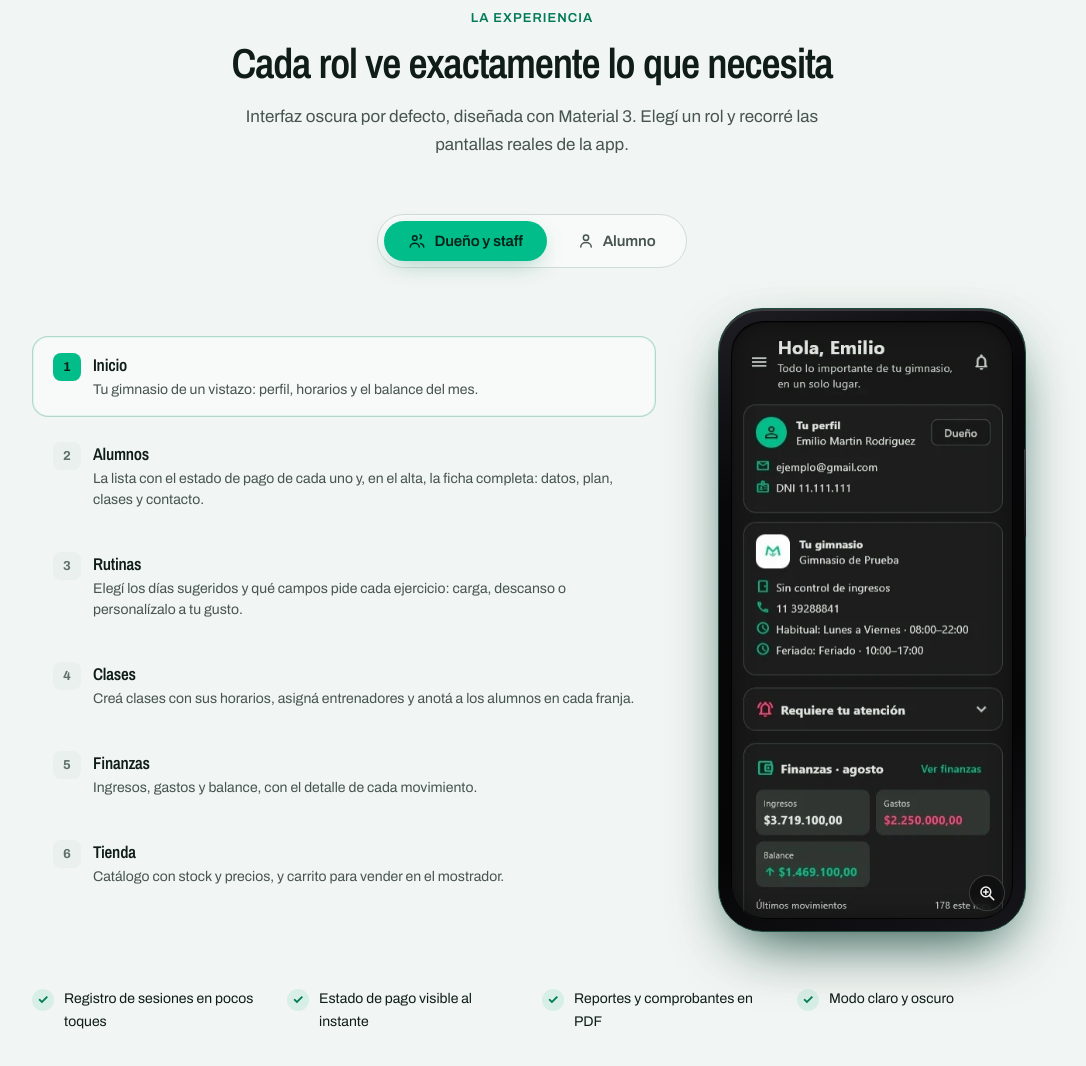
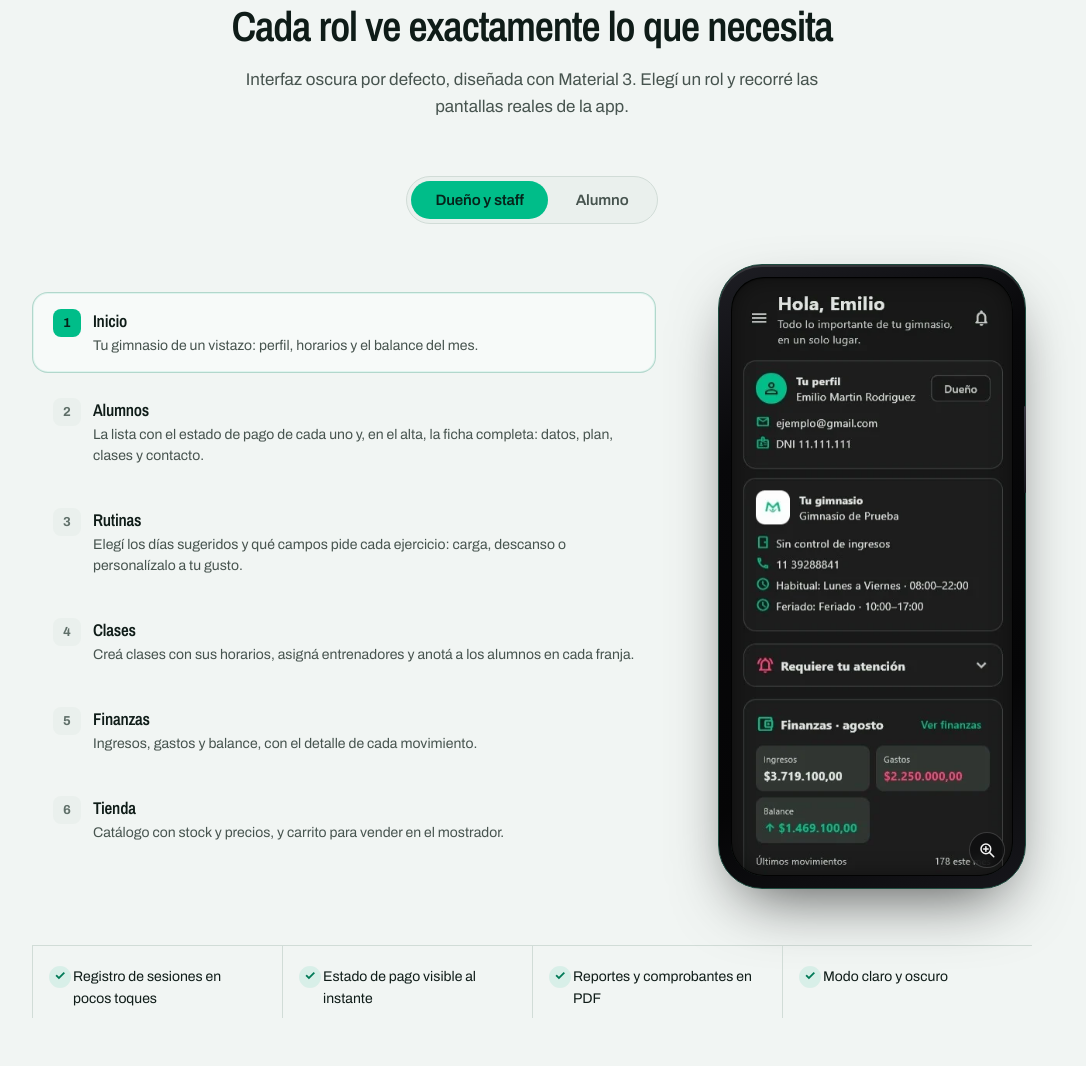
Before and after one commit to PowerEmilio/Mova_Web, a plain HTML site: page index.html in a window 1280 px wide. Shown: the part 1837-2903 px from the top of the page, without its empty margins (108-1194 px from the left). Drawn offline with nearby package versions, Linux system fonts and the light colour scheme.

Commit message:
refactor(recorrido): control segmentado y marco de telefono mas callado
El conmutador de rol pasa a pista hundida con el activo relleno y pierde
los dos iconos: los nombres ya distinguen. El marco del telefono pierde el
halo verde de marca. La fila de confirmaciones pasa a hairlines.

Co-Authored-By: Claude Opus 5 <noreply@anthropic.com>

```diff
--- a/index.html
+++ b/index.html
@@ -330,7 +330,6 @@
   <section class="section" id="showcase">
     <div class="container">
       <div class="section__head">
-        <span class="eyebrow">La experiencia</span>
         <h2>Cada rol ve exactamente lo que necesita</h2>
         <p>Interfaz oscura por defecto, diseñada con Material 3. Elegí un rol y recorré las pantallas reales de la app.</p>
       </div>
@@ -339,11 +338,9 @@
         <!-- Selector de rol -->
         <div class="tour__roles">
           <button type="button" class="tour__role" data-role="admin" aria-pressed="true">
-            <svg viewBox="0 0 24 24" fill="none" stroke="currentColor" stroke-width="2" stroke-linecap="round" stroke-linejoin="round" aria-hidden="true"><circle cx="9" cy="8" r="3"/><path d="M3 20c0-3 3-5 6-5s6 2 6 5M16 3.5a3 3 0 010 5.5M21 20c0-2.5-2-4-4-4.5"/></svg>
             Dueño y staff
           </button>
           <button type="button" class="tour__role" data-role="alumno" aria-pressed="false">
-            <svg viewBox="0 0 24 24" fill="none" stroke="currentColor" stroke-width="2" stroke-linecap="round" stroke-linejoin="round" aria-hidden="true"><circle cx="12" cy="7.5" r="3.5"/><path d="M5 20c0-3.5 3.2-6 7-6s7 2.5 7 6"/></svg>
             Alumno
           </button>
         </div>
--- a/styles.css
+++ b/styles.css
@@ -437,12 +437,11 @@
     background: linear-gradient(155deg, #1e1e24, #08080a 26%, #050506 72%, #16161b);
     border-radius: 2.75rem; padding: var(--sp-3);
     border: 1px solid var(--d-700);
-    /* Eran siete sombras y cinco no se distinguían. Quedan la elevación, el
-       halo de marca y el filo superior, que es el que da el relieve. */
+    /* El marco se calla: la captura es lo que se mira. Queda la elevación y
+       el filo superior; el halo verde de marca se va con los demás glows. */
     box-shadow:
       var(--shadow-lg),
-      var(--shadow-accent),
-      inset 0 2px 0 rgba(255, 255, 255, .14);
+      inset 0 2px 0 rgba(255, 255, 255, .12);
   }
   /* Botón lateral. En proporción, no en px: el marco ahora es fluido. */
   .phone::after {
@@ -562,10 +561,12 @@
   .tour { max-width: 62.5rem; margin-inline: auto; }
 
   /* Selector de rol */
+  /* Control segmentado: una pista hundida con el activo relleno. Sin íconos
+     adentro — "Dueño y staff" y "Alumno" ya se distinguen por su nombre. */
   .tour__roles {
-    display: flex; justify-content: center; gap: 6px;
-    background: var(--surface); border: 1px solid var(--line);
-    border-radius: var(--r-full); padding: 6px; width: fit-content; margin: 0 auto var(--sp-10);
+    display: flex; justify-content: center; gap: 4px;
+    background: var(--surface-2); border: 1px solid var(--line);
+    border-radius: var(--r-full); padding: 4px; width: fit-content; margin: 0 auto var(--sp-10);
   }
   .tour__role {
     display: inline-flex; align-items: center; gap: var(--sp-2);
@@ -579,7 +580,6 @@
   .tour__role:hover { color: var(--fg); }
   .tour__role[aria-pressed='true'] {
     background: var(--accent); color: var(--accent-fg);
-    box-shadow: var(--shadow-cta);
   }
 
   /* Cuerpo: lista a la izquierda, teléfono a la derecha */
@@ -726,13 +726,26 @@
 
   /* Fila de características bajo el recorrido. Va después de .checks: comparten
      especificidad, así que el orden es lo único que decide. */
+  /* Fila de confirmaciones: hairline arriba de cada una en vez de tarjetas.
+     El check va en verde porque verde es "confirmado". */
   .checks--row {
     grid-template-columns: repeat(4, 1fr);
-    gap: var(--sp-5); margin: var(--sp-14) auto 0; max-width: 62.5rem;
+    gap: 0; margin: var(--sp-14) auto 0; max-width: 62.5rem;
+    border-top: 1px solid var(--line);
   }
-  .checks--row li { font-size: var(--fs-sm); }
-  @media (max-width: 860px) { .checks--row { grid-template-columns: repeat(2, 1fr); } }
-  @media (max-width: 480px) { .checks--row { grid-template-columns: 1fr; } }
+  .checks--row li {
+    font-size: var(--fs-sm); padding: var(--sp-5) var(--sp-5) var(--sp-2) var(--sp-10);
+    border-left: 1px solid var(--line);
+  }
+  .checks--row li::before { top: var(--sp-5); left: var(--sp-4); }
+  @media (max-width: 860px) {
+    .checks--row { grid-template-columns: repeat(2, 1fr); }
+    .checks--row li:nth-child(odd) { border-left: 0; }
+  }
+  @media (max-width: 480px) {
+    .checks--row { grid-template-columns: 1fr; }
+    .checks--row li { border-left: 0; }
+  }
 
   /* Real screenshots inside the phone frame */
   .shot__img { width: 100%; height: 100%; object-fit: cover; object-position: top center; display: block; }
```
